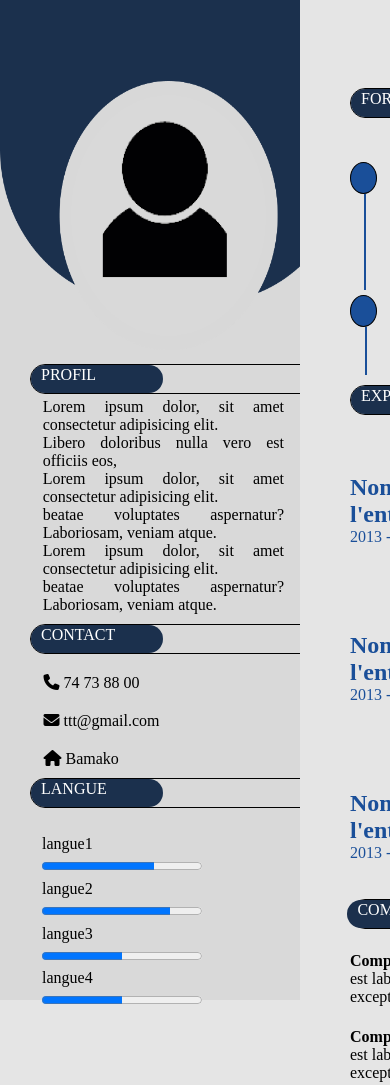
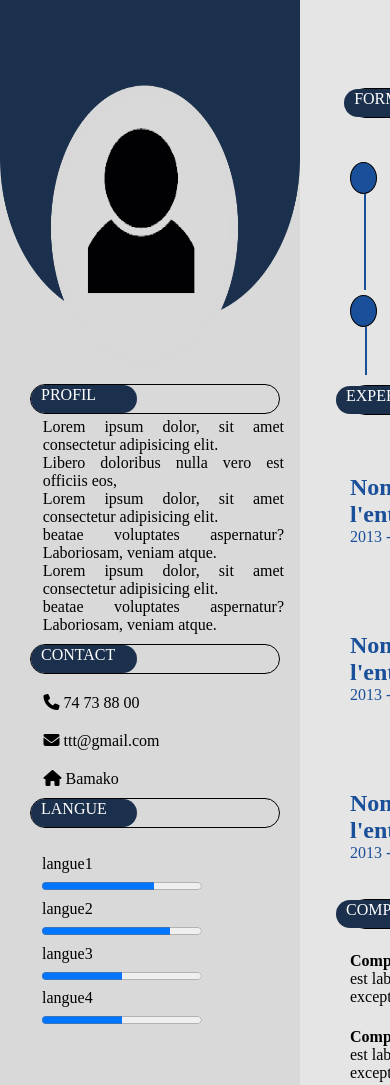
Before and after one commit to ayaya6436/portfoliooooo, a plain HTML site: page index.html in a window 390 px wide. Shown: the top 1085 px of the page. Drawn offline with Linux system fonts and the light colour scheme.

Commit message:
first commit

```diff
--- a/style.css
+++ b/style.css
@@ -67,7 +67,8 @@ progress,
 .sidebar {
     background-color: var(--color-sidebar);
     width: 350px;
-    height: 1000px;
+    height:1200px ;
+
 
 }
 
@@ -294,7 +295,7 @@ h4,
 
 
 
-@media screen and (max-width: 375px) {
+@media screen and (max-width: 414px) {
     .container {
 
         width: 800px;
@@ -303,9 +304,33 @@ h4,
 
     }
 
+
+.title1,
+.title2,
+.title3 {
+    border: 0 solid black;
+    background-color: var(--color-title);
+    margin-right: 49%;
+    line-height: 1rem;
+    width: 49%;
+    border-radius: 100px;
+}
+
+.title-profil,
+.title-contact,
+.title-langue {
+    width: 250px;
+    height: 30px;
+    border: 1px solid black;
+    border-radius: 100px;
+    color: #ffff;
+    margin-top: 10px;
+    display: flex;
+    flex-direction: row-reverse;
+}
     img {
         width: 300px;
-        height: 300px;
+        height: 370px;
     }
 
     .sidebar {
@@ -313,7 +338,7 @@ h4,
 
         background-color: var(--color-sidebar);
         width: 100px;
-        height: 1px;
+        height: 1299px;
 
 
 
@@ -323,7 +348,6 @@ h4,
 
         width: 970px;
         height: 958px;
-
     }
 
     .content-competence {
```
